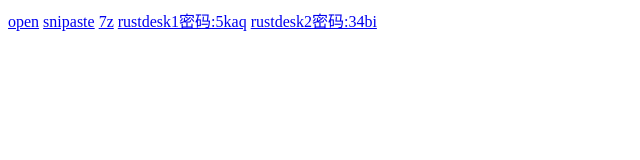
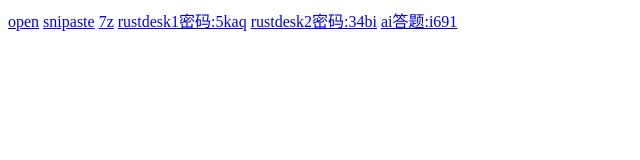
Before and after one commit to eazy520/eazy520.github.io, a plain HTML site: page index.html in a window 1280 px wide. Shown: the whole page, without its empty margins (0-640 px from the left). Drawn offline with Linux system fonts and the light colour scheme.

Commit message:
Add link for AI answering tool

```diff
--- a/index.html
+++ b/index.html
@@ -11,5 +11,7 @@
     <a href="https://7-zip.org/a/7z2600.exe">7z</a>
     <a href="https://wwasx.lanzout.com/iYR1K3qy4e3a">rustdesk1密码:5kaq</a>
     <a href="https://wwasx.lanzout.com/ieOaC3qy4f6j">rustdesk2密码:34bi</a>
+    <a href="https://wwasx.lanzout.com/i0UEo3s8s2ej">ai答题:i691</a>
+
 </body>
 </html>
```
